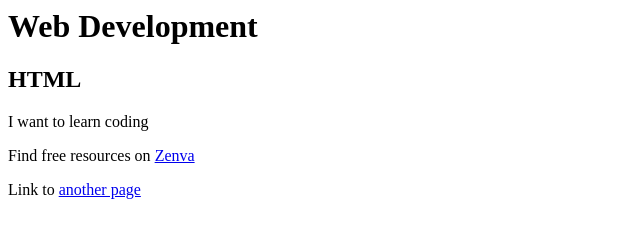
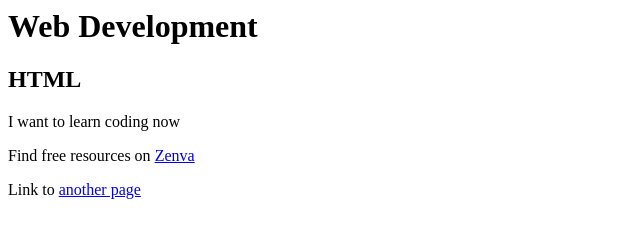
Before and after one commit to adrianharper/CSS-Train, a plain HTML site: page index.html in a window 1280 px wide. Shown: the full height of the page, 0-640 px from the left. Drawn offline with Linux system fonts and the light colour scheme.

Commit message:
Changed to "learn coding now"

```diff
--- a/index.html
+++ b/index.html
@@ -1,5 +1,5 @@
 <h1>Web Development</h1>
 <h2>HTML</h2>
-<p>I want to learn coding</p>
+<p>I want to learn coding now</p>
 <p>Find free resources on <a href="https://zenva.com" title="Learn Programming">Zenva</a></p>
 Link to <a href="newpage.html">another page</a>
```
